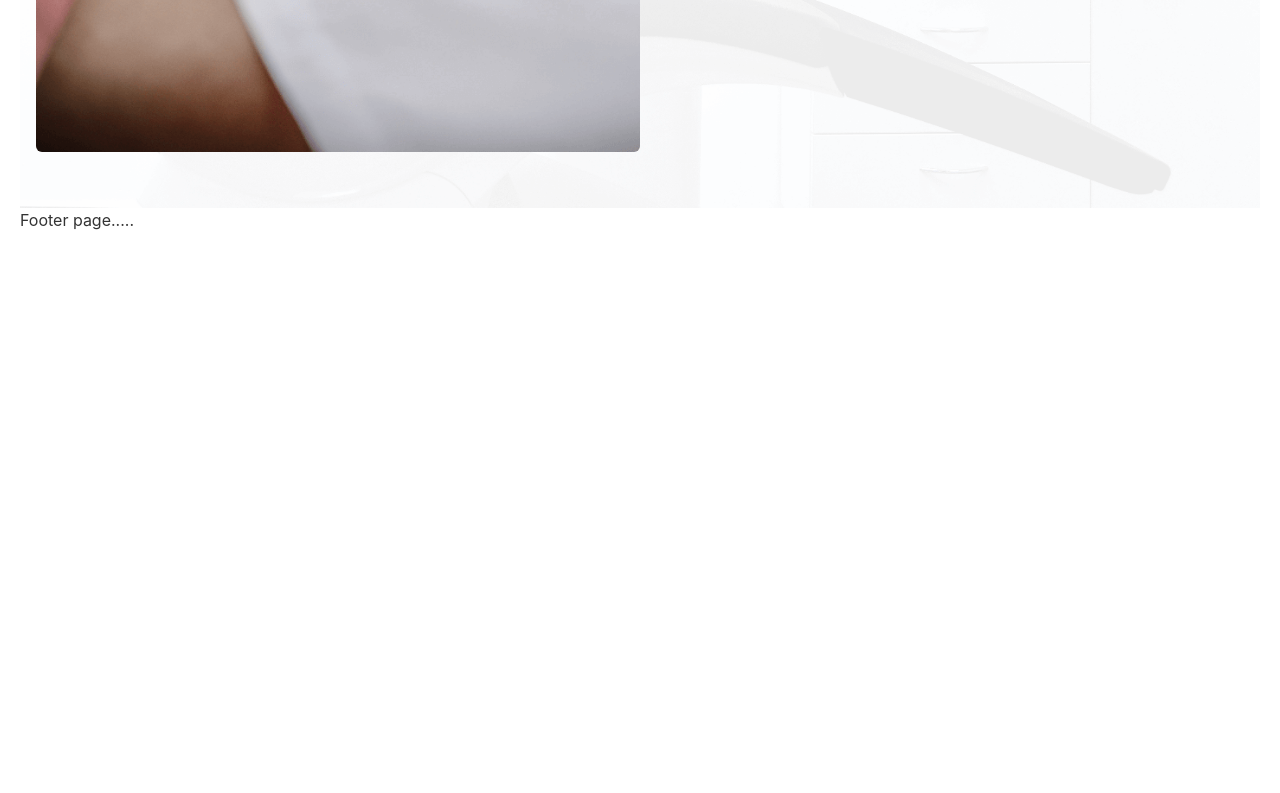
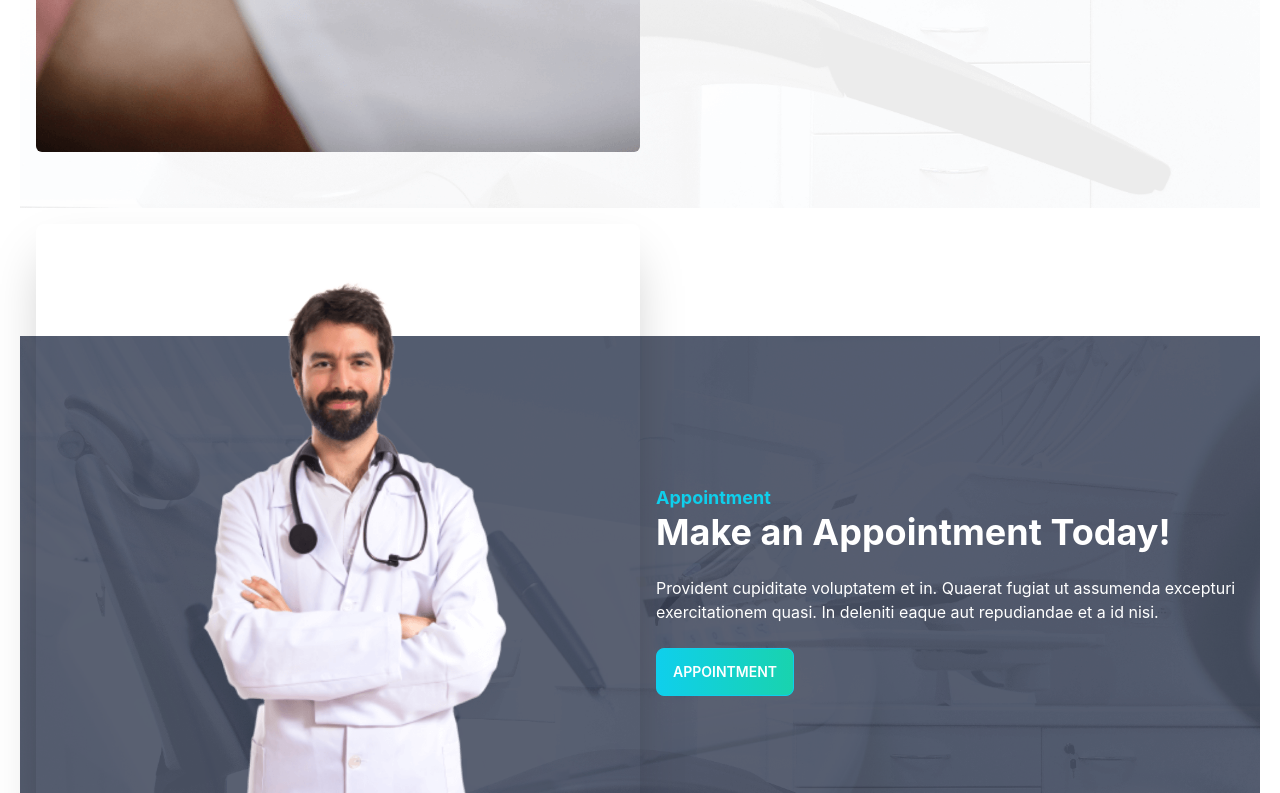
Before and after one commit to tonmoy3673/Doctor-Website, a React (Create React App) app: page / in a window 1280 px wide. Shown: the part 2007-2800 px from the top of the page. Before the commit the page ends 2239 px from the top, so only its background shows below. Built offline with nearby package versions, Linux system fonts and the light colour scheme.

Commit message:
built homepage

```diff
--- /dev/null
+++ b/src/MyComponent/PrimaryButton.js
@@ -0,0 +1,9 @@
+import React from 'react';
+
+const PrimaryButton = ({children}) => {
+    return (
+        <button className="btn btn-primary bg-gradient-to-r from-primary to-secondary text-white">{children}</button>
+    );
+};
+
+export default PrimaryButton;
--- a/src/Pages/Home/Banner/Banner.js
+++ b/src/Pages/Home/Banner/Banner.js
@@ -1,5 +1,6 @@
 import React from 'react';
 import img from '../../../images/chair.png';
+import PrimaryButton from '../../../MyComponent/PrimaryButton';
 
 import './Banner.css';
 
@@ -11,7 +12,7 @@ const Banner = () => {
                 <div>
                     <h1 className="text-5xl font-bold">Your New Smile Starts Here</h1>
                     <p className="py-6">We have modern well equipped Operation unit. We use modern technology including  Autoclave Machine, UV Cabinet,  Endodontic Electric Motor, Apex Locator, Intraoral camera  to offer best oral treatment.</p>
-                    <button className="btn btn-primary bg-gradient-to-r from-primary to-secondary text-white">Get Started</button>
+                    <PrimaryButton>Getting Started</PrimaryButton>
                 </div>
             </div>
         </div>
--- a/src/Pages/Home/Home/Home.js
+++ b/src/Pages/Home/Home/Home.js
@@ -1,7 +1,9 @@
 import React from 'react';
 import Banner from '../Banner/Banner';
 import InfoCards from '../InfoCards/InfoCards';
+import MakeAppointment from '../MakeAppointment/MakeAppointment';
 import Services from '../Services/Services';
+import Testimonial from '../Testimonial/Testimonial';
 import SideBanner from './SideBanner/SideBanner';
 
 const Home = () => {
@@ -11,6 +13,8 @@ const Home = () => {
             <InfoCards></InfoCards>
             <Services></Services>
             <SideBanner></SideBanner>
+            <MakeAppointment></MakeAppointment>
+            <Testimonial></Testimonial>
         </div>
     );
 };
--- a/src/Pages/Home/Home/SideBanner/SideBanner.js
+++ b/src/Pages/Home/Home/SideBanner/SideBanner.js
@@ -1,5 +1,6 @@
 import React from 'react';
 import treatment from '../../../../images/treatment.png';
+import PrimaryButton from '../../../../MyComponent/PrimaryButton';
 
 const SideBanner = () => {
     return (
@@ -9,7 +10,7 @@ const SideBanner = () => {
                 <div className=''>
                     <h1 className="text-5xl font-bold">Exceptional Dental Care, on Your Terms</h1>
                     <p className="py-6">Dentistry, also known as dental medicine and oral medicine, is the branch of medicine focused on the teeth, gums, and mouth. It consists of the study, diagnosis, prevention, management, and treatment of diseases, disorders, and conditions of the mouth, most commonly focused on dentition as well as the oral mucosa.</p>
-                    <button className="btn btn-primary">Get Started</button>
+                    <PrimaryButton>Details</PrimaryButton>
                 </div>
             </div>
         </div>
--- /dev/null
+++ b/src/Pages/Home/MakeAppointment/MakeAppointment.js
@@ -0,0 +1,29 @@
+import React from 'react';
+import doctor from '../../../images/doctor.png';
+import appointment from '../../../images/appointment.png';
+import PrimaryButton from '../../../MyComponent/PrimaryButton';
+
+const MakeAppointment = () => {
+
+    return (
+        <section className='mt-32' style={{
+            background:`url(${appointment})`
+        }}>
+
+
+            <div className="hero">
+                <div className="hero-content flex-col lg:flex-row">
+                    <img src={doctor} alt='doctor' className="lg:w-1/2 rounded-lg shadow-2xl -mt-32 hidden md:block lg:block" />
+                    <div className='text-white'>
+                        <h4 className='text-lg text-primary font-bold'>Appointment</h4>
+                        <h1 className="text-4xl font-bold">Make an Appointment Today!</h1>
+                        <p className="py-6">Provident cupiditate voluptatem et in. Quaerat fugiat ut assumenda excepturi exercitationem quasi. In deleniti eaque aut repudiandae et a id nisi.</p>
+                        <PrimaryButton>Appointment</PrimaryButton>
+                    </div>
+                </div>
+            </div>
+        </section>
+    );
+};
+
+export default MakeAppointment;
--- a/src/Pages/Home/Share/Footer/Footer.js
+++ b/src/Pages/Home/Share/Footer/Footer.js
@@ -1,9 +1,36 @@
 import React from 'react';
+import { Link } from 'react-router-dom';
 
 const Footer = () => {
     return (
-        <div>
-            <h3>Footer page.....</h3>
+        <div className=''>
+            <div>
+                <footer className="footer p-10 bg-neutral text-neutral-content">
+                    <div>
+                        <span className="footer-title">Services</span>
+                        <Link className="link link-hover">Branding</Link>
+                        <Link className="link link-hover">Design</Link>
+                        <Link className="link link-hover">Marketing</Link>
+                        <Link className="link link-hover">Advertisement</Link>
+                    </div>
+                    <div>
+                        <span className="footer-title">Company</span>
+                        <Link className="link link-hover">About us</Link>
+                        <Link className="link link-hover">Contact</Link>
+                        <Link className="link link-hover">Jobs</Link>
+                        <Link className="link link-hover">Press kit</Link>
+                    </div>
+                    <div>
+                        <span className="footer-title">Legal</span>
+                        <Link className="link link-hover">Terms of use</Link>
+                        <Link className="link link-hover">Privacy policy</Link>
+                        <Link className="link link-hover">Cookie policy</Link>
+                    </div>
+                    <div>
+                        <p>Copyright © 2022 - All right reserved by ACME Industries Ltd</p>
+                    </div>
+                </footer>
+            </div>
         </div>
     );
 };
--- /dev/null
+++ b/src/Pages/Home/Testimonial/Review.js
@@ -0,0 +1,27 @@
+import React from 'react';
+
+const Review = ({ review }) => {
+    const { name, location, rev, img } = review;
+    return (
+        <div className="card shadow-xl">
+            <div className="card-body">
+
+                <p className='mb-2'>{rev}</p>
+                <div className="flex items-align">
+                    <div className="mr-6">
+                        <div className="w-16 rounded-full ring ring-primary ring-offset-base-100 ring-offset-2">
+                            <img src={img}  alt='img'/>
+                        </div>
+
+                    </div>
+                    <div className=''>
+                        <h5 className='font-bold'>{name}</h5>
+                        <p>{location}</p>
+                    </div>
+                </div>
+            </div>
+        </div>
+    );
+};
+
+export default Review;
--- /dev/null
+++ b/src/Pages/Home/Testimonial/Testimonial.js
@@ -0,0 +1,54 @@
+import React from 'react';
+import quote from '../../../icons/quote.svg';
+import people1 from '../../../images/people1.png';
+import people2 from '../../../images/people2.png';
+import people3 from '../../../images/people3.png';
+import Review from './Review';
+
+const Testimonial = () => {
+
+    const reviews=[
+        {
+            _id:1,
+            name:'Harry Kane',
+            location:'England',
+            rev:'It is a long established fact that by the readable content of a lot layout. The point of using Lorem a more-or-less normal distribu to using Content here, content.',
+            img:people1
+        },
+        {
+            _id:2,
+            name:'Fatima',
+            location:'Brazil',
+            rev:'It is a long established fact that by the readable content of a lot layout. The point of using Lorem a more-or-less normal distribu to using Content here, content.',
+            img:people2
+        },
+        {
+            _id:3,
+            name:'Tina',
+            location:'USA',
+            rev:'It is a long established fact that by the readable content of a lot layout. The point of using Lorem a more-or-less normal distribu to using Content here, content.',
+            img:people3
+        }
+    ]
+
+    return (
+        <section className='py-16 mt-6'>
+            <div className='flex justify-between'>
+                <div className='text-start'>
+                    <h5 className='text-lg text-primary font-bold uppercase'>Testimonial</h5>
+                    <h2 className='text-2xl font-bold'>What Our Patients Says</h2>
+                </div>
+                <figure>
+                    <img src={quote} className='sm:w-24 lg:w-48' alt='quote'/>
+                </figure>
+            </div>
+            <div className='grid gap-6 lg:grid-cols-3 md:grid-cols-2 sm:grid-cols-1'>
+                {
+                    reviews.map(review=><Review key={review._id} review={review}></Review>)
+                }
+            </div>
+        </section>
+    );
+};
+
+export default Testimonial;
```
